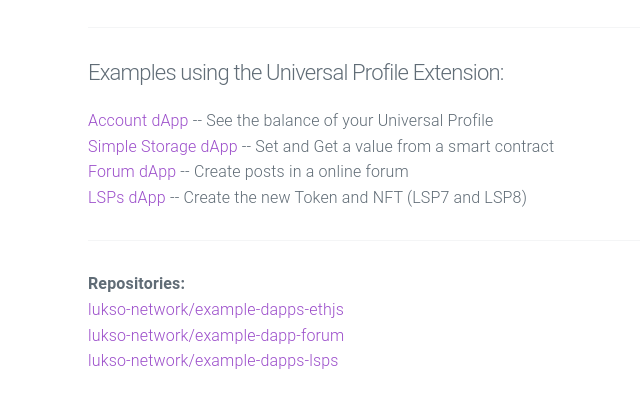
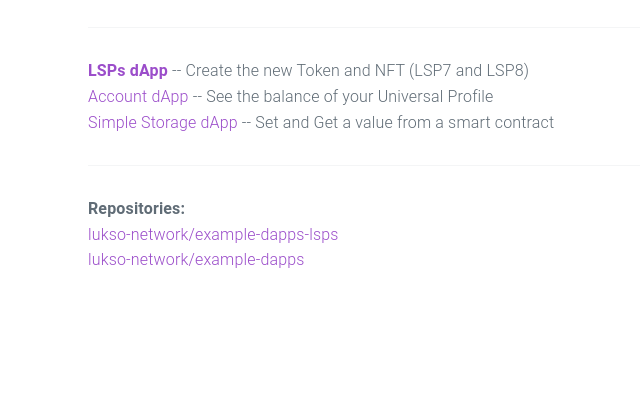
Before and after one commit to ethjs/examples, a plain HTML site: page index.html in a window 1280 px wide. Shown: the part 86-494 px from the top of the page, without its empty margins (12-652 px from the left). Drawn offline with nearby package versions, Linux system fonts and the light colour scheme.

Commit message:
update landing page and links

```diff
--- a/index.html
+++ b/index.html
@@ -11,21 +11,24 @@
   <h2>Example dApps</h2>
 
   <hr>
-  <h4>Examples using the Universal Profile Extension:</h4>
-  <a href="accounts.html">Account dApp</a> -- See the balance of your Universal Profile
-  <br><a href="simple-storage.html">Simple Storage dApp</a> -- Set and Get a value from a smart contract
-  <br><a href="https://github.com/lukso-network/example-dapp-forum">Forum dApp</a> -- Create posts in a online forum
-  <br><a href="https://github.com/lukso-network/example-dapp-lsps">LSPs dApp</a> -- Create the new Token and NFT (LSP7
-  and LSP8)
+
+  <a href="/example-dapp-lsps"><b>LSPs dApp</b></a> -- Create the new Token and NFT
+  (LSP7 and LSP8)
+  <br><a href="/accounts-dapp">Account dApp</a> -- See the balance of your Universal
+  Profile
+  <br><a href="/simple-storage-dapp">Simple Storage dApp</a> -- Set and Get a value from
+  a smart contract
+  <!-- <br><a href="https://github.com/lukso-network/example-dapp-forum">Forum dApp</a> -- Create posts in a online forum -->
+
 
   <hr>
   <b>Repositories:<br></b>
-  <a href="https://github.com/lukso-network/example-dapps-ethjs"
-    target="_blank">lukso-network/example-dapps-ethjs</a><br>
-  <a href="https://github.com/lukso-network/example-dapp-forum" target="_blank">lukso-network/example-dapp-forum</a><br>
   <a href="https://github.com/lukso-network/example-dapp-lsps" target="_blank">
     <lukso-network>lukso-network/example-dapps-lsps
   </a><br>
+  <a href="https://github.com/lukso-network/example-dapps" target="_blank">lukso-network/example-dapps</a><br>
+  <!-- <a href="https://github.com/lukso-network/example-dapp-forum" target="_blank">lukso-network/example-dapp-forum</a> -->
+
 
 </body>
 
```
Also changed, not shown: accounts.html (+2 -2 lines), simple-storage.html (+2 -3 lines), 1 other file.
